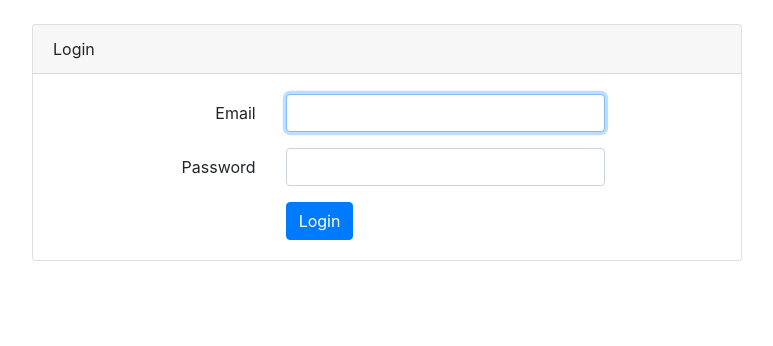
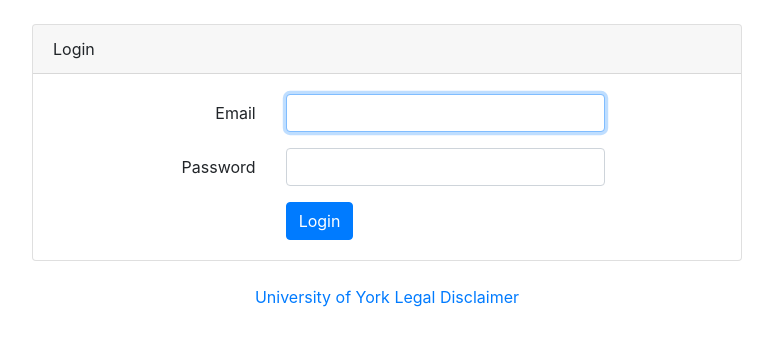
Before and after one commit to uoy-research/lta-webapp, a Vue app: page / in a window 1280 px wide. Shown: the top 346 px of the page, without its empty margins (253-1026 px from the left). Built offline with nearby package versions, Linux system fonts and the light colour scheme; no server answers.

Commit message:
Added legal disclaimer in footer

```diff
--- a/src/App.vue
+++ b/src/App.vue
@@ -24,6 +24,9 @@
     <div class="container">
       <router-view />
     </div>
+    <footer style="text-align:center; padding-top:24px">
+      <a href="https://www.york.ac.uk/about/legal-statements/">University of York Legal Disclaimer</a>
+    </footer>
   </div>
 </template>
 
```
